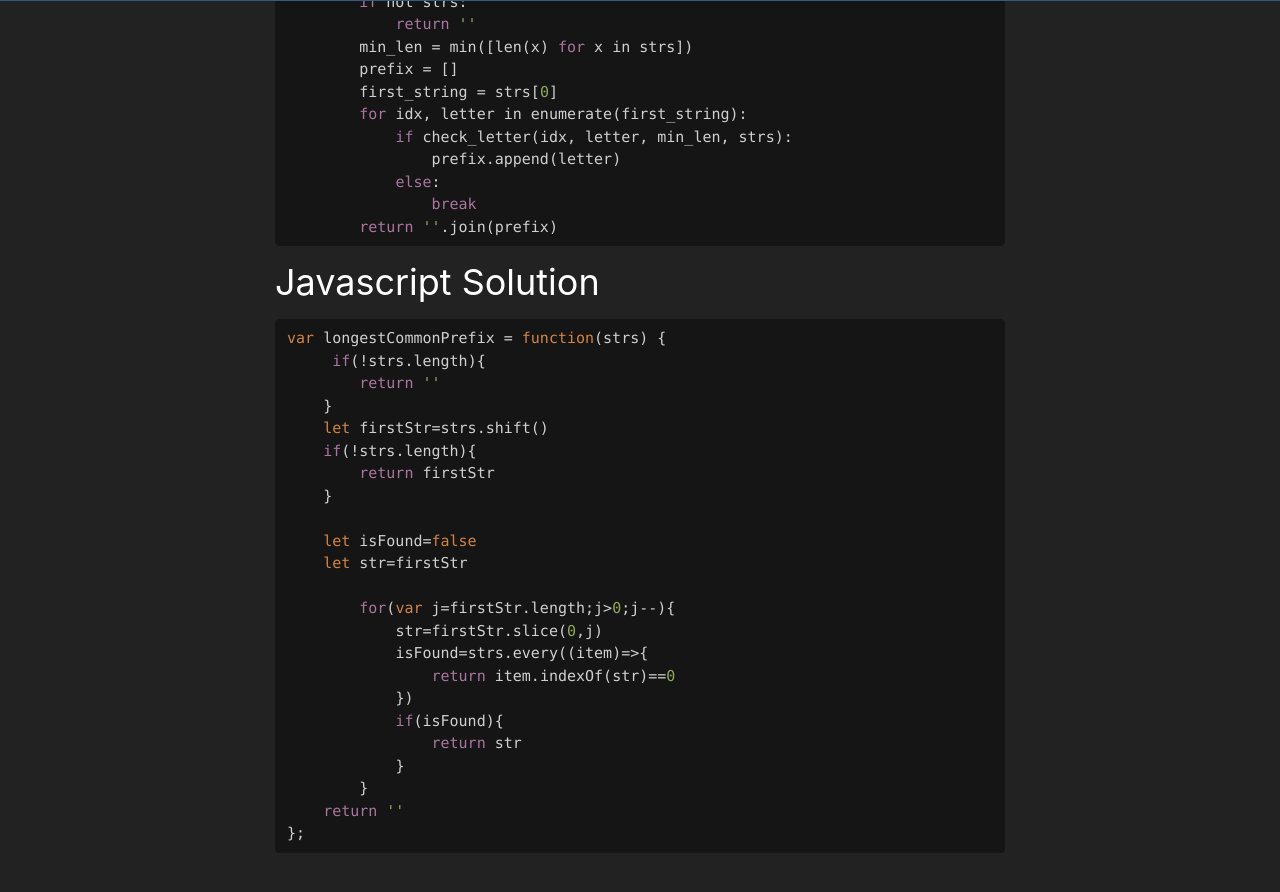
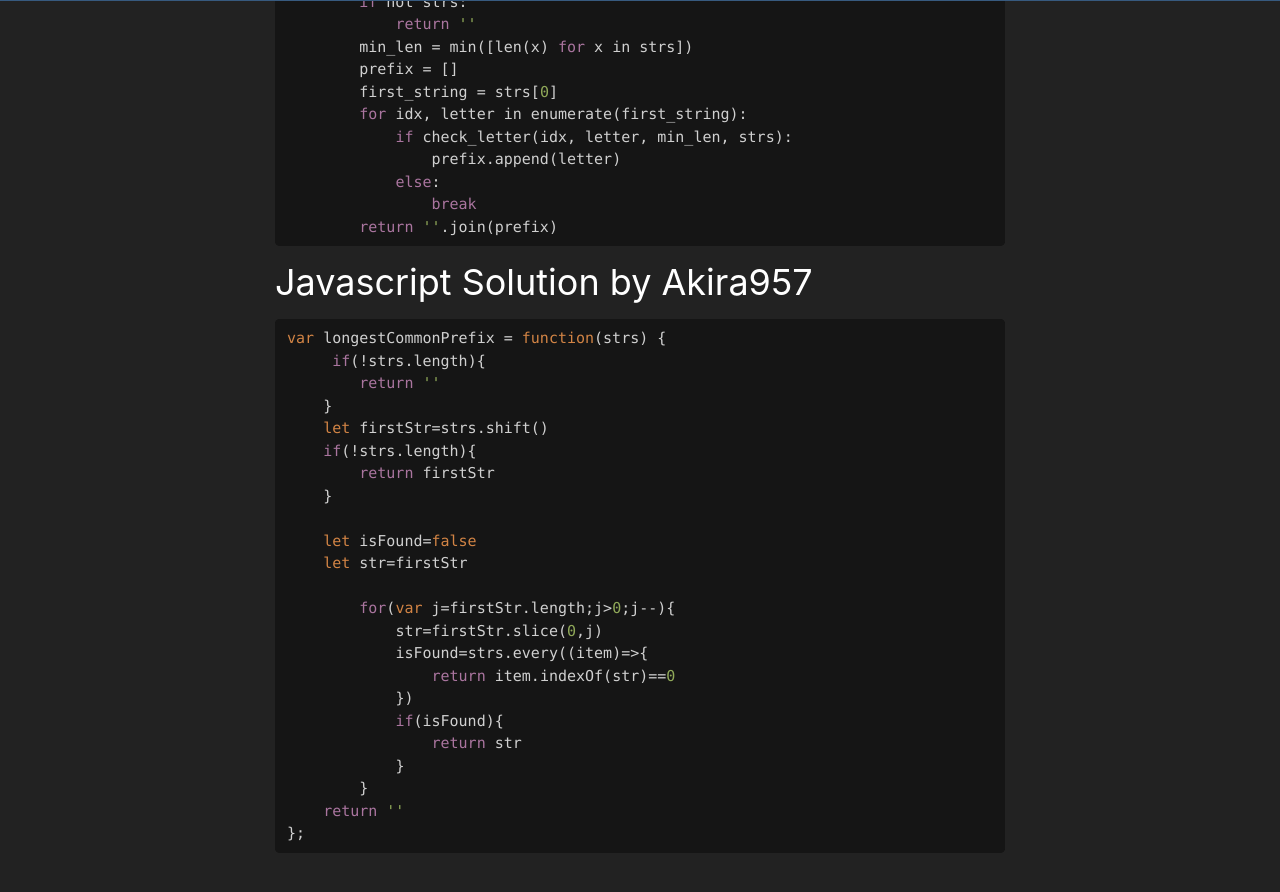
Before and after one commit to chicagopython/algosig, a Jekyll site: the page built from _posts/2020-03-05-longest-common-prefix.md, in a window 1280 px wide and 900 px high, scrolled down 1029 px. Shown: the top 892 px of the window. Built offline with Jekyll 4.4.1, drawn with Linux system fonts in a browser that asks for light colours; nearby versions of some CDN libraries; our own code applies the rules of GitHub Pages for plain Markdown files; some of the changed text lies outside the part shown.

Commit message:
Update 2020-03-05-longest-common-prefix.md

````diff
--- a/_posts/2020-03-05-longest-common-prefix.md
+++ b/_posts/2020-03-05-longest-common-prefix.md
@@ -56,7 +56,7 @@ class Solution:
         return ''.join(prefix)
 ```
 
-## Javascript Solution
+## Javascript Solution by Akira957
 ```javascript
 var longestCommonPrefix = function(strs) {
      if(!strs.length){
````
Also changed, not shown: other parts of _posts/2020-03-05-longest-common-prefix.md (+1 -1 lines).
